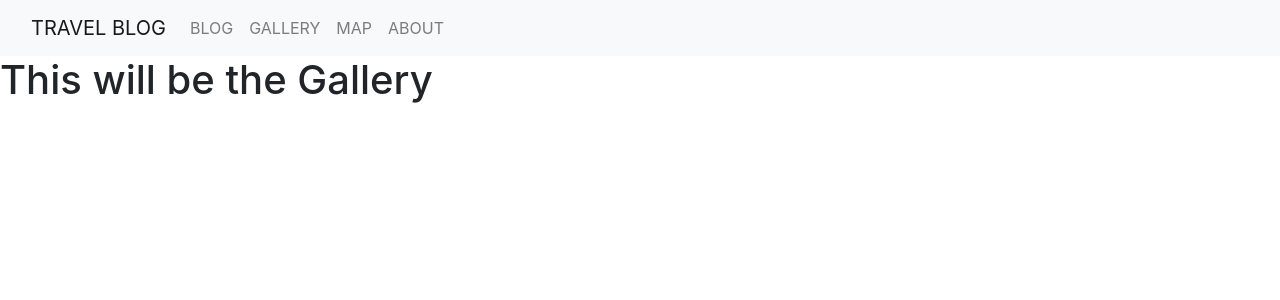
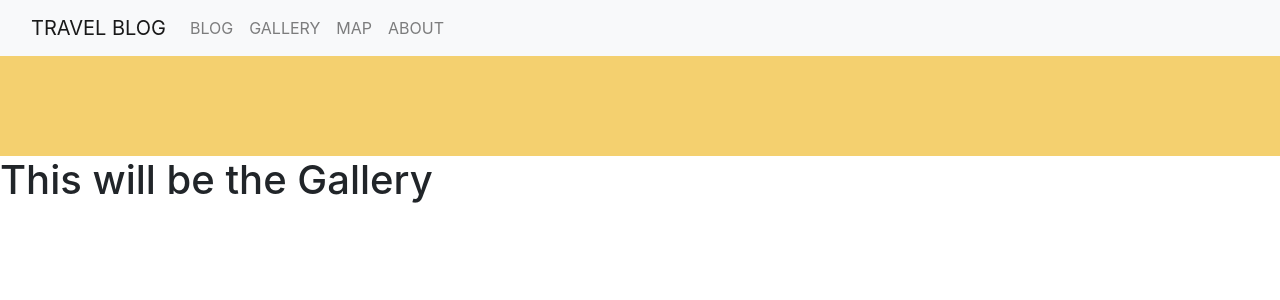
Before and after one commit to anlsim/Travel_Web, a React (Create React App) app in the folder travel_website/: page /gallery in a window 1280 px wide. Shown: the top 300 px of the page. Built offline with nearby package versions, Linux system fonts and the light colour scheme.

Commit message:
creating hero component as a header to all pages

```diff
--- a/travel_website/src/App.scss
+++ b/travel_website/src/App.scss
@@ -7,3 +7,10 @@ a{
   text-decoration: none;
   color: #221C35;
 }
+path {
+  pointer-events: all;
+}
+path:hover {
+  opacity: 0.5;
+  cursor: pointer;
+}
--- /dev/null
+++ b/travel_website/src/components/Hero/Hero.js
@@ -0,0 +1,15 @@
+import React from 'react';
+import './Hero.scss';
+const Hero = (props) => {
+    return (
+
+        <div className= 'hero'>
+            <div className='hero-img'>
+                <h1 className='text'>{props.title}</h1>
+            </div>
+
+        </div>
+    )
+}
+
+export default Hero;
--- /dev/null
+++ b/travel_website/src/components/Hero/Hero.scss
@@ -0,0 +1,39 @@
+@import '../../styles/colors.scss';
+
+.hero {
+    position: relative;
+    min-height: 100px;
+    display: flex;
+
+
+  }
+
+  .hero-img {
+    position: absolute;
+    background-color: $Yellow-crayola;
+    left: 0;
+    top: 0;
+    width: 100%;
+    height: 100%;
+    //clip-path: polygon(0 0, 100% 0, 100% 70%, 0 80%);
+
+
+  }
+
+  // .hero:after {
+  //   content: "";
+  //   position: absolute;
+  //   left: 0;
+  //   bottom: -10%;
+  //   z-index: -1;
+  //   width: 100%;
+  //   height: 100%;
+  //   background-color: $Dark-purple;
+  //   clip-path: polygon(0 0, 100% 0, 100% 70%, 0 80%);
+  // }
+  .text{
+      font-size: 100px;
+      color: $Floral-white;
+      padding: 5px 25px;
+
+  }
--- a/travel_website/src/components/Map/Map.js
+++ b/travel_website/src/components/Map/Map.js
@@ -1,6 +1,6 @@
 import React, { Component } from 'react';
 import USAMap from "react-usa-map";
-import Modal from 'react-bootstrap/Modal';
+
 
 
 
@@ -10,18 +10,25 @@ class Map extends Component {
     let stateName = event.target.dataset.name;
 
 
-    console.log(stateName);
 
     window.location.href = '/update/' + (stateName);
-  //   <Modal.Header closeButton>
-  //   <Modal.Title>{stateName}</Modal.Title>
-  // </Modal.Header>
+
   };
+
+  statesCustomConfig = {
+    NJ: {
+      fill: "navy",
+
+    },
+    NY: {
+      fill: "#CC0000",
+    },
+  }
 
   render() {
     return (
       <div className="App">
-        <USAMap onClick={this.mapHandler} />
+        <USAMap customize={this.statesCustomConfig} onClick={this.mapHandler} />
 
       </div>
 
--- a/travel_website/src/pages/GalleryPage/Gallery.js
+++ b/travel_website/src/pages/GalleryPage/Gallery.js
@@ -1,9 +1,13 @@
 import React from 'react';
+import Hero from '../../components/Hero/Hero';
 
 const GalleryPage = () =>(
+    <>
+    <Hero/>
     <div>
         <h1>This will be the Gallery</h1>
     </div>
+    </>
 );
 
 export default GalleryPage;
```
Also changed, not shown: 1 other file (tests, documents, lock files or other folders).
